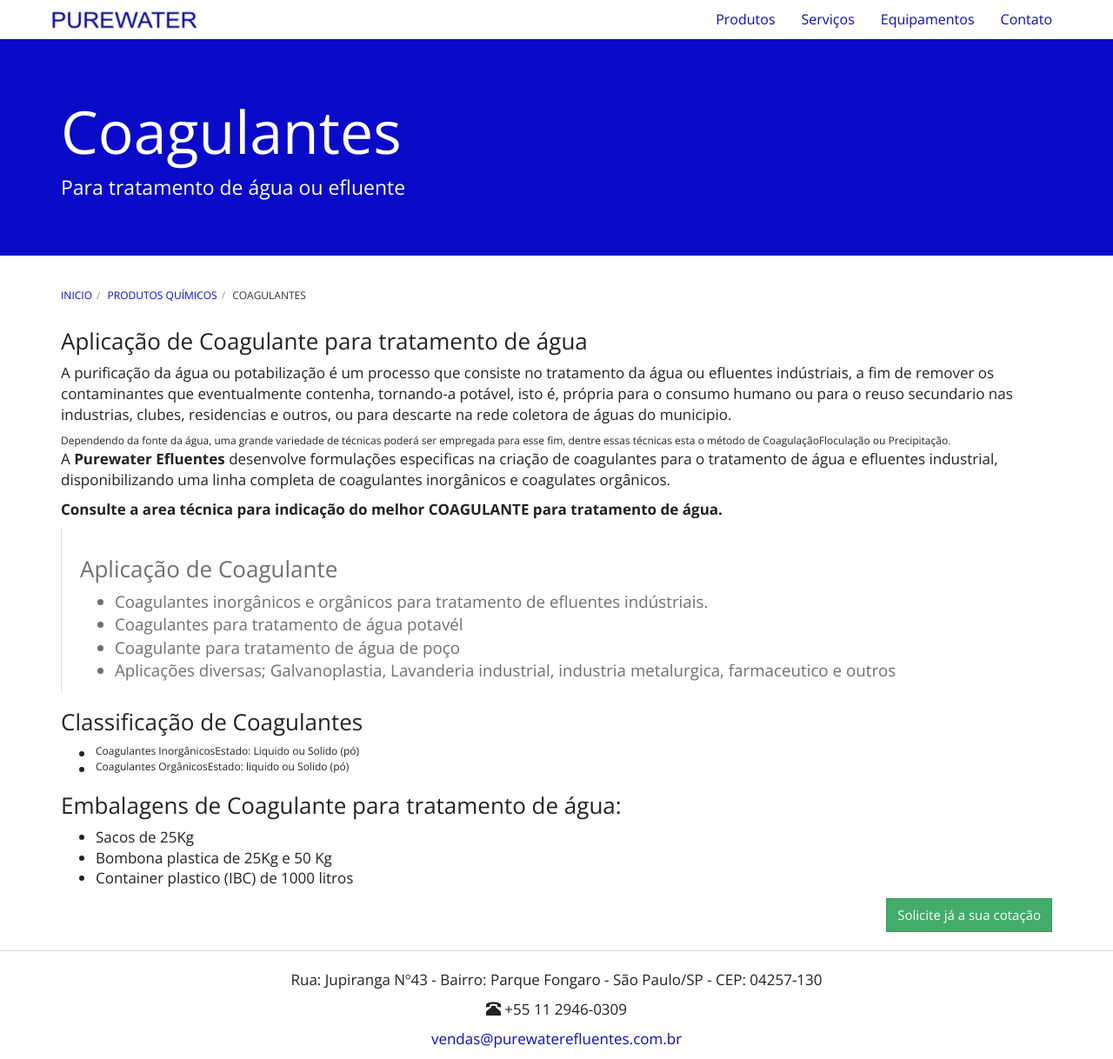
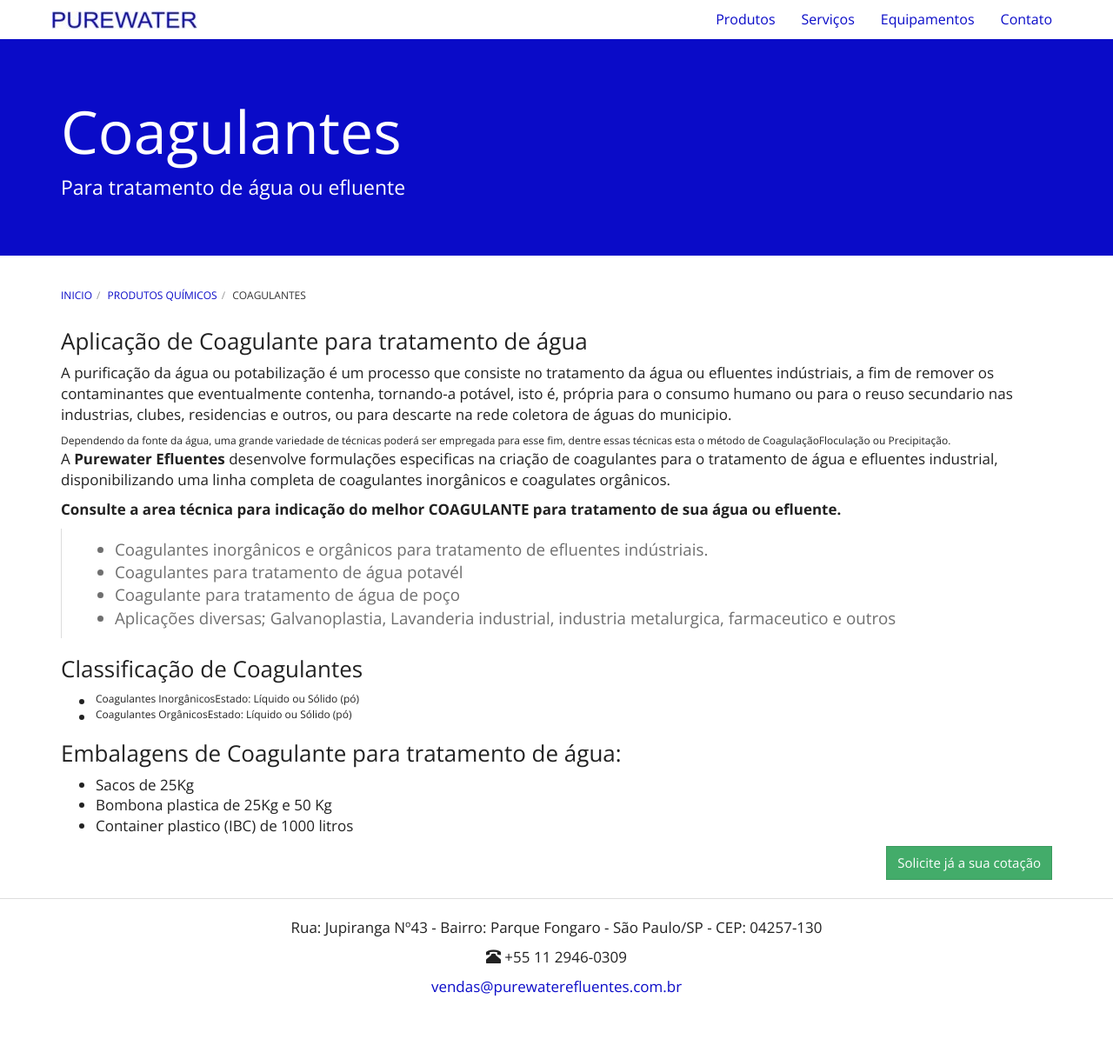
Before and after one commit to purewaterefluentes/purewaterefluentes.github.io, a Jekyll site: the page built from produtos/coagulante-agua-efluentes.md, in a window 1280 px wide and 1218 px high. Shown: the whole window at 87% size. Built offline with Jekyll 4.4.1, drawn with Linux system fonts in a browser that asks for light colours; nearby versions of some CDN libraries; library files that are not in the unit come from our copies.

Commit message:
Update coagulante-agua-efluentes.md

```diff
--- a/produtos/coagulante-agua-efluentes.md
+++ b/produtos/coagulante-agua-efluentes.md
@@ -12,10 +12,8 @@
 
 A **Purewater Efluentes** desenvolve formulações especificas na criação de coagulantes para o tratamento de água e efluentes industrial, disponibilizando uma linha completa de coagulantes inorgânicos e coagulates orgânicos.
 
-**Consulte a area técnica para indicação do melhor COAGULANTE para tratamento de água.**
+**Consulte a area técnica para indicação do melhor COAGULANTE para tratamento de sua água ou efluente.**
 
-
-> ### Aplicação de Coagulante
 >
 - Coagulantes inorgânicos e orgânicos para tratamento de efluentes indústriais.
 - Coagulantes para tratamento de água potavél
@@ -25,8 +23,8 @@
 
 ### Classificação de Coagulantes
 
-- Coagulantes Inorgânicos | Estado: Liquido ou Solido (pó)
-- Coagulantes Orgânicos   | Estado: liquido ou Solido (pó)
+- Coagulantes Inorgânicos | Estado: Líquido ou Sólido (pó)
+- Coagulantes Orgânicos   | Estado: Líquido ou Sólido (pó)
 
 
 ### Embalagens de Coagulante para tratamento de água:
```
